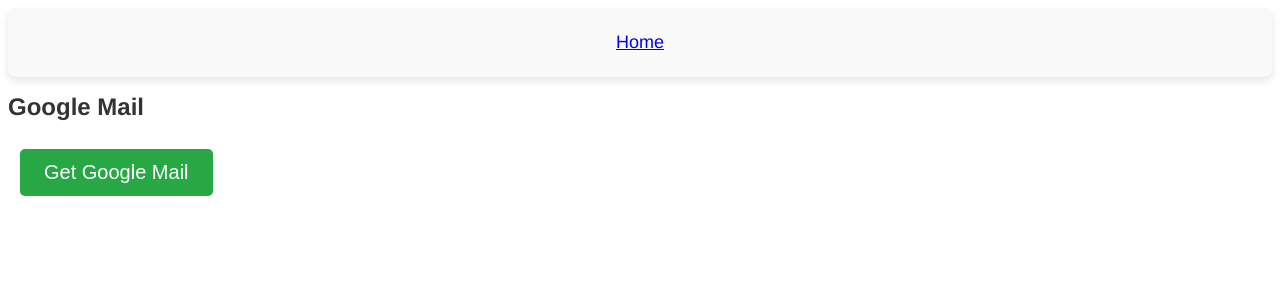
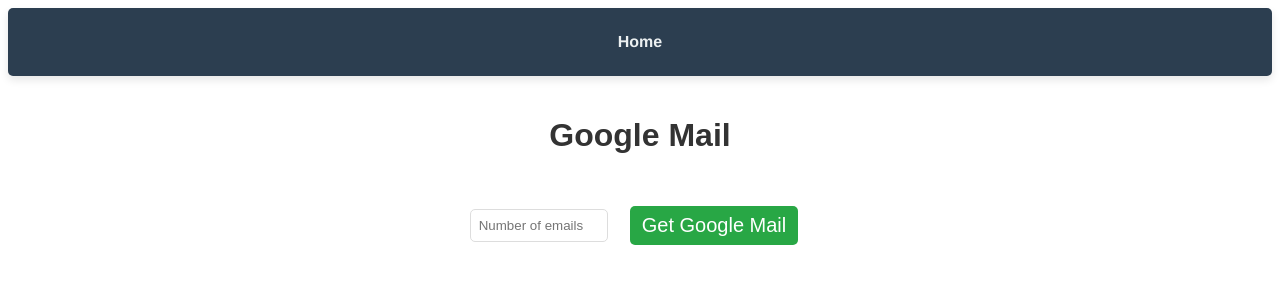
Before and after one commit to alexandre-bussiere/Vue_Project_IDD, a Vue app: page /get-email in a window 1280 px wide. Shown: the top 300 px of the page. Built offline with nearby package versions, Linux system fonts and the light colour scheme.

Commit message:
delete and good port and remaster a bit of css

```diff
--- a/src/components/Get_google_mail.vue
+++ b/src/components/Get_google_mail.vue
@@ -13,7 +13,16 @@
         <button @click="deleteEmail(email.id)">Delete</button>
       </li>
     </ul>
-    <button @click="fetchGoogleEmails">Get Google Mail</button>
+    <div class="controls">
+      <input
+        type="number"
+        v-model.number="emailCount"
+        min="1"
+        placeholder="Number of emails"
+        class="email-count-input"
+      />
+      <button @click="fetchGoogleEmails">Get Google Mail</button>
+    </div>
     <button @click="fetchNextEmails" v-if="pageToken">Load More</button>
   </div>
 </template>
@@ -50,7 +59,7 @@
 
         if (this.accessToken) {
 
-          const response = await getGoogleEmails(this.pageToken); // Pass the current page token
+          const response = await getGoogleEmails(this.pageToken, this.emailCount); // Pass the current page token
           this.emails = response.emails; // Replace with the fetched emails
           this.pageToken = response.nextPageToken; // Set the next page token for pagination
         }
@@ -94,35 +103,89 @@
 
 </script>
 <style scoped>
-h1 {
-  font-size: 24px;
-  margin-bottom: 16px;
-  color: #333;
+/* Conteneur principal */
+div {
+  max-width: 800px;
+  margin: 0 auto;
+  padding: 20px;
+  font-family: Arial, sans-serif;
 }
 
+/* Titre principal */
+h1 {
+  font-size: 2em;
+  color: #333;
+  text-align: center;
+  margin-bottom: 20px;
+}
+
+/* Liste des emails */
 .email-list {
-  list-style-type: none;
+  list-style: none;
   padding: 0;
+  margin: 0;
 }
 
 .email-item {
-  padding: 12px;
-  border-bottom: 1px solid #ddd;
-  margin-bottom: 8px;
+  border: 1px solid #ddd;
+  border-radius: 8px;
+  padding: 15px;
+  margin-bottom: 15px;
+  background-color: #f9f9f9;
 }
 
-.email-item:last-child {
-  border-bottom: none;
+.email-subject {
+  font-weight: bold;
+  color: #2c3e50;
 }
 
-.email-subject,
 .email-sender {
-  color: #555;
+  color: #34495e;
   font-weight: bold;
+  margin-top: 5px;
 }
 
 .email-snippet {
-  color: #666;
-  margin-top: 4px;
+  color: #555;
+  font-size: 0.9em;
+  margin-top: 10px;
+}
+
+/* Bouton de suppression */
+button {
+  padding: 8px 12px;
+  border: none;
+  border-radius: 5px;
+  cursor: pointer;
+  transition: background-color 0.3s;
+}
+
+button:hover {
+  background-color: #ddd;
+}
+
+button:focus {
+  outline: none;
+}
+
+button:active {
+  transform: scale(0.98);
+}
+
+
+/* Contrôles */
+.controls {
+  display: flex;
+  align-items: center;
+  justify-content: center;
+  gap: 10px;
+  margin-top: 20px;
+}
+
+.email-count-input {
+  padding: 8px;
+  width: 120px;
+  border: 1px solid #ddd;
+  border-radius: 5px;
 }
 </style>
--- a/src/components/base_header.vue
+++ b/src/components/base_header.vue
@@ -39,68 +39,35 @@
 </script>
 
 <style scoped>
-.linkNav
-{
+/* Conteneur de navigation */
+nav.linkNav {
   display: flex;
-  padding: 20px;
-  justify-content: space-around;
-  font-size: 18px;
-
-  color: #333;
-  background-color: #f9f9f9;
-  border-radius: 8px;
+  justify-content: center;
+  gap: 15px;
+  background-color: #2c3e50;
+  padding: 15px;
+  border-radius: 5px;
   box-shadow: 0 4px 8px rgba(0, 0, 0, 0.1);
-  line-height: 1.6;
 }
 
-.base-header
-{
-
-  display: flex;
-  justify-content: space-between; /* Sépare le logo des éléments du menu */
-  align-items: center; /* Aligne verticalement les éléments */
-  background-color: #c8cacc;
-  padding: 12px 24px;
-  border-bottom: 1px solid #ddd;
-
+/* Lien de navigation */
+nav.linkNav a {
+  color: #ecf0f1;
+  text-decoration: none;
+  font-weight: bold;
+  padding: 10px 15px;
+  border-radius: 5px;
+  transition: background-color 0.3s, color 0.3s;
 }
 
-nav {
-  display: flex;
-  justify-content: center;
-  align-items: center;
+nav.linkNav a:hover {
+  background-color: #34495e;
+  color: #fff;
 }
 
-#logo {
-  height: 50px;
-  background-color: #f8f9fa;
-  border-bottom: 1px solid #ddd;
-
+/* Lien actif */
+nav.linkNav a.router-link-exact-active {
+  background-color: #3498db;
+  color: #fff;
 }
-
-nav ul {
-  display: flex;
-  list-style: none;
-  padding: 0;
-  margin: 0;
-}
-
-nav ul li {
-  margin: 0 20px;
-  color: #28a745;
-  cursor: pointer;
-  font-size: 18px;
-
-  font-weight: bold;
-}
-
-nav ul li a {
-  text-decoration: none;
-  color: #333;
-}
-
-nav ul li:hover {
-  text-decoration: underline;
-}
-
 </style>
--- a/vue.config.js
+++ b/vue.config.js
@@ -1,4 +1,9 @@
 const { defineConfig } = require('@vue/cli-service')
 module.exports = defineConfig({
-  transpileDependencies: true
+  transpileDependencies: true,
 })
+module.exports = {
+  devServer: {
+    port: process.env.VUE_APP_PORT || 8081
+  }
+};
```
Also changed, not shown: src/lib/googleGraph.js.
